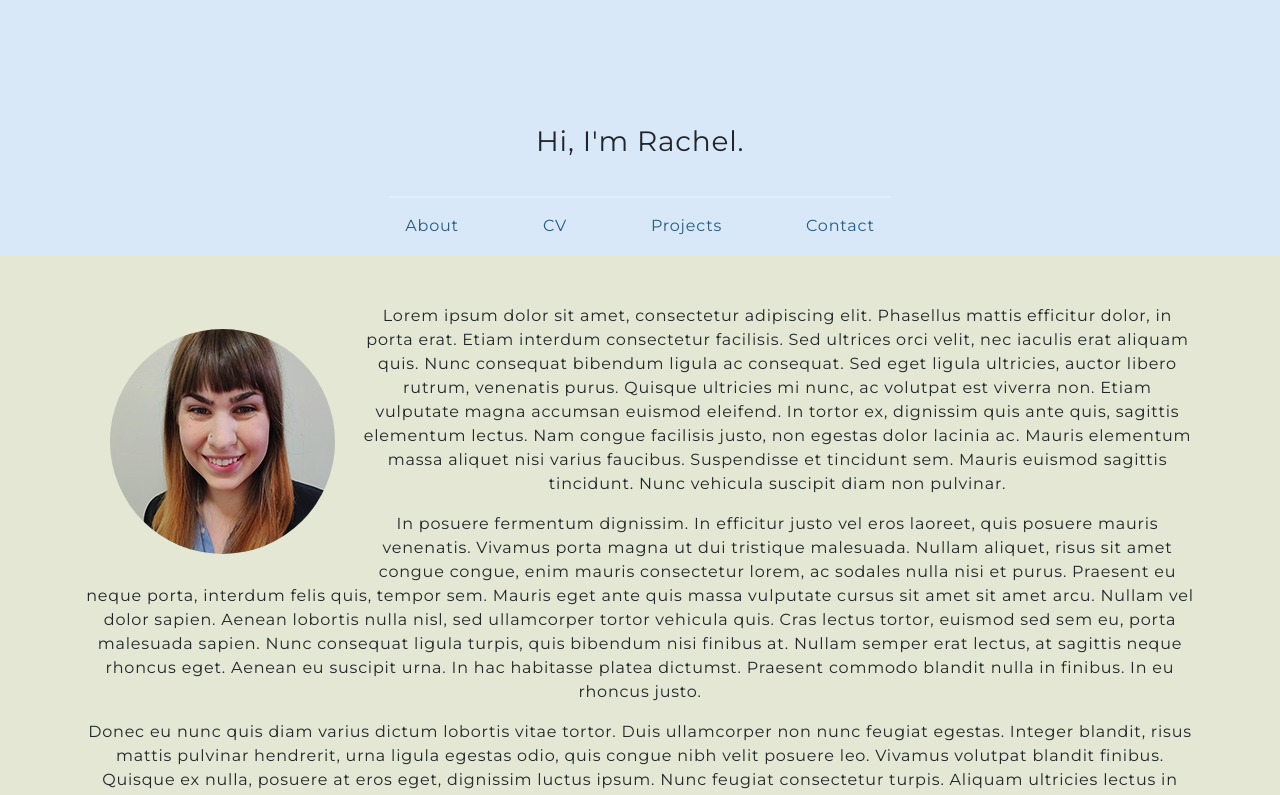
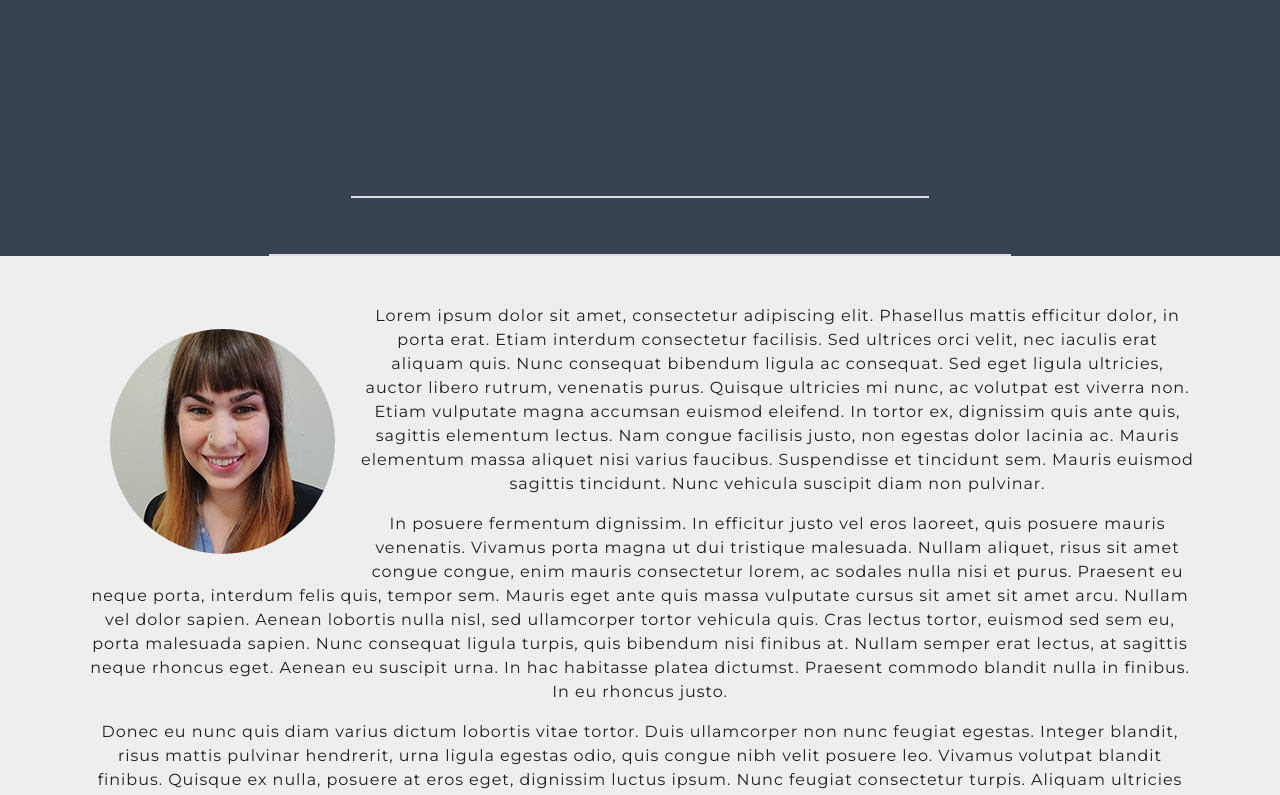
Before and after one commit to rachelscherer/personal-website, a React (Create React App) app: page / in a window 1280 px wide. Shown: the top 795 px of the page. Built offline with nearby package versions, Linux system fonts and the light colour scheme.

Commit message:
Changed colors

```diff
--- a/src/components/NavigationBar/NavigationBar.css
+++ b/src/components/NavigationBar/NavigationBar.css
@@ -27,18 +27,12 @@ div {
   color: #ff4500;
 }
 
-hr.top {
-  border: 1px solid #dcedff;
-  width: 100%;
-}
-
 hr.bottom {
-  border: 1px solid #d8e8f8;
-  width: 100%;
+  border-color: #374353;
 }
 
 .nav {
-  background-color: #d8e8f8;
+  background-color: #374353;
   position: fixed;
   margin-top: -18px;
   width: 100%;
@@ -47,7 +41,7 @@ hr.bottom {
 
 .scrolled {
   position: fixed;
-  background-color: #d8e8f8;
+  background-color: #374353;
   margin-top: -18px;
   width: 100%;
   justify-content: center;
@@ -59,7 +53,7 @@ hr.bottom {
   left: 50%;
   margin-left: -104px;
   text-align: center;
-  z-index: -1;
+  color: #374353
 }
 
 .spacer {
@@ -86,7 +80,7 @@ hr.bottom {
     visibility: visible;
     display: inline;
     transition: color 0.25s;
-    color: #265c83;
+    color: #374353;
   }
 
   .title {
@@ -98,25 +92,48 @@ hr.bottom {
   }
 
   hr.top {
-    width: 500px;
+    border: 1px solid #DDDDDD;
+    width: 45%;
+    min-width: 500px;
   }
 
   hr.bottom {
-    width: 740px;
+    border: 1px solid #DDDDDD;
+    width: 56%;
+    min-width: 740px;
   }
 
   .nav {
     position: relative;
     margin-top: 0px;
     padding-top: 180px;
-    background-color: white;
+    background-color: #EEEEEE;
     transition: background-color 0.35s ease;
   }
 
   .scrolled {
     transition: background-color 0.35s ease;
     position: fixed;
-    background-color: #d8e8f8;
+    background-color: #374353;
     margin-top: -198px;
   }
+
+  .scrolled .navLink{
+    color: #EEEEEE;
+  }
+  .scrolled .active .navLink {
+    color: #ff4500;
+  }
+  .scrolled .navLink:hover {
+    color: #ff7f50;
+    cursor: pointer;
+  }
+  .scrolled .navLink:active {
+    transition: color 0.02s;
+    color: #ff4500;
+  }
+
+  .scrolled hr.bottom{
+    border-color: #374353;
+  }
 }
--- a/src/components/SideDrawer/DrawerButton.css
+++ b/src/components/SideDrawer/DrawerButton.css
@@ -6,7 +6,7 @@
   left: 30px;
   margin-top: -7px;
   background: transparent;
-  border: 2px solid black;
+  border: 2px solid #BBBBBB;
   border-radius: 6px;
   height: 40px;
   width: 50px;
@@ -16,8 +16,8 @@
 
 .line {
   width: 100%;
-  height: 3px;
-  background: black;
+  height: 2px;
+  background: #BBBBBB;
 }
 
 @media only screen and (min-width: 768px) {
--- a/src/components/SideDrawer/SideDrawer.css
+++ b/src/components/SideDrawer/SideDrawer.css
@@ -3,7 +3,7 @@
   bottom: 0;
   width: 70%;
   max-width: 400px;
-  background: white;
+  background: #EEEEEE;
   box-shadow: 2px 0 5px rgba(0, 0, 0, 0.5);
   position: fixed;
   z-index: 2;
--- a/src/index.css
+++ b/src/index.css
@@ -1,9 +1,11 @@
 body {
   margin: 0;
+  background-color: #eeeeee;
+  color: #1E1E1E;
   font-family: "Montserrat", -apple-system, BlinkMacSystemFont, "Segoe UI",
     "Roboto", "Oxygen", "Ubuntu", "Cantarell", "Fira Sans", "Droid Sans",
     "Helvetica Neue", sans-serif;
-  letter-spacing: 0.05em;
+  letter-spacing: 0.06em;
   -webkit-font-smoothing: antialiased;
   -moz-osx-font-smoothing: grayscale;
 }
--- a/src/pages/About.css
+++ b/src/pages/About.css
@@ -5,7 +5,8 @@ img {
 }
 
 .aboutbg {
-  background-color: #e3e7d3;
+  background-color: #EEEEEE;
+  padding-bottom:1px;
 }
 
 @media only screen and (min-width: 768px) {
--- a/src/pages/About.js
+++ b/src/pages/About.js
@@ -91,6 +91,7 @@ export const About = () => (
         habitasse platea dictumst. Praesent commodo blandit nulla in finibus. In
         eu rhoncus justo.
       </p>
+      <br />
     </Container>
   </div>
 );
--- a/src/pages/CV.css
+++ b/src/pages/CV.css
@@ -1,3 +1,4 @@
 .cvbg {
-  background-color: #bdc2bf;
+  background-color: #F1E4E8;
+  padding-bottom:1px;
 }
--- a/src/pages/CV.js
+++ b/src/pages/CV.js
@@ -5,6 +5,7 @@ import "./CV.css";
 export const CV = () => (
   <div id="cv" className="cvbg">
     <Container>
+      <br />
       <h2>CV</h2>
       <p>
         Lorem ipsum dolor sit amet, consectetur adipiscing elit. Phasellus
@@ -89,5 +90,6 @@ export const CV = () => (
         eu rhoncus justo.
       </p>
     </Container>
+    <br />
   </div>
 );
--- a/src/pages/Contact.css
+++ b/src/pages/Contact.css
@@ -1,3 +1,5 @@
 .contactbg {
-  background-color: #183a37;
+  background-color: #374353;
+  padding-bottom:1px;
+  color: #EEEEEE;
 }
--- a/src/pages/Contact.js
+++ b/src/pages/Contact.js
@@ -5,6 +5,7 @@ import "./Contact.css";
 export const Contact = () => (
   <div id="contact" className="contactbg">
     <Container>
+      <br />
       <h2>Contact</h2>
       <p>
         Lorem ipsum dolor sit amet, consectetur adipiscing elit. Phasellus
@@ -44,50 +45,7 @@ export const Contact = () => (
         varius at nunc vitae volutpat. Cras vel venenatis lectus. Ut vestibulum
         ac magna id mattis.
       </p>
-      <p>
-        Vestibulum ante ipsum primis in faucibus orci luctus et ultrices posuere
-        cubilia Curae; Pellentesque nec metus sit amet lectus viverra convallis.
-        Curabitur sagittis pellentesque justo in venenatis. Praesent hendrerit
-        diam nec orci accumsan, eget rhoncus felis venenatis. Nulla tempus
-        eleifend tellus, eu maximus mauris aliquam ac. Nulla quis massa
-        placerat, commodo est non, ullamcorper nisi. Aenean at varius neque.
-        Pellentesque sed placerat enim. Mauris a lectus vel neque egestas
-        sodales ac nec nisi. Integer tempus ligula dolor, id placerat elit
-        dictum imperdiet. Duis aliquet fringilla augue, commodo interdum justo
-        vulputate vel. Fusce semper mi ullamcorper, semper metus eget, tempor
-        arcu. Duis finibus, arcu vitae congue laoreet, leo ligula dictum risus,
-        a consequat nibh nisl et purus. Nam odio urna, fringilla eget diam
-        facilisis, tristique faucibus eros. Curabitur in nisi aliquet arcu
-        euismod molestie.
-      </p>
-      <p>
-        Pellentesque habitant morbi tristique senectus et netus et malesuada
-        fames ac turpis egestas. Vestibulum tortor quam, feugiat vitae,
-        ultricies eget, tempor sit amet, ante. Donec eu libero sit amet quam
-        egestas semper. Aenean ultricies mi vitae est. Mauris placerat eleifend
-        leo. Quisque sit amet est et sapien ullamcorper pharetra. Vestibulum
-        erat wisi, condimentum sed, commodo vitae, ornare sit amet, wisi. Aenean
-        fermentum, elit eget tincidunt condimentum, eros ipsum rutrum orci,
-        sagittis tempus lacus enim ac dui. Donec non enim in turpis pulvinar
-        facilisis. Ut felis. Praesent dapibus, neque id cursus faucibus, tortor
-        neque egestas augue, eu vulputate magna eros eu erat. Aliquam erat
-        volutpat. Nam dui mi, tincidunt quis, accumsan porttitor, facilisis
-        luctus, metus
-      </p>
-      <p>
-        In posuere fermentum dignissim. In efficitur justo vel eros laoreet,
-        quis posuere mauris venenatis. Vivamus porta magna ut dui tristique
-        malesuada. Nullam aliquet, risus sit amet congue congue, enim mauris
-        consectetur lorem, ac sodales nulla nisi et purus. Praesent eu neque
-        porta, interdum felis quis, tempor sem. Mauris eget ante quis massa
-        vulputate cursus sit amet sit amet arcu. Nullam vel dolor sapien. Aenean
-        lobortis nulla nisl, sed ullamcorper tortor vehicula quis. Cras lectus
-        tortor, euismod sed sem eu, porta malesuada sapien. Nunc consequat
-        ligula turpis, quis bibendum nisi finibus at. Nullam semper erat lectus,
-        at sagittis neque rhoncus eget. Aenean eu suscipit urna. In hac
-        habitasse platea dictumst. Praesent commodo blandit nulla in finibus. In
-        eu rhoncus justo.
-      </p>
+      <br />
     </Container>
   </div>
 );
--- a/src/pages/Projects.css
+++ b/src/pages/Projects.css
@@ -1,3 +1,4 @@
 .projectsbg {
-  background-color: #989c94;
+  background-color: #EEEEEE;
+  padding-bottom:1px;
 }
--- a/src/pages/Projects.js
+++ b/src/pages/Projects.js
@@ -5,6 +5,7 @@ import "./Projects.css";
 export const Projects = () => (
   <div id="projects" className="projectsbg">
     <Container>
+      <br />
       <h2>Projects</h2>
       <p>
         Lorem ipsum dolor sit amet, consectetur adipiscing elit. Phasellus
@@ -89,5 +90,6 @@ export const Projects = () => (
         eu rhoncus justo.
       </p>
     </Container>
+    <br />
   </div>
 );
```
